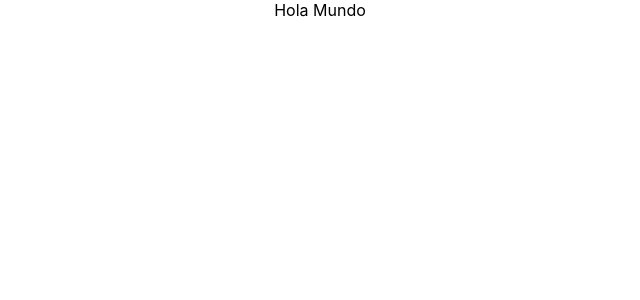
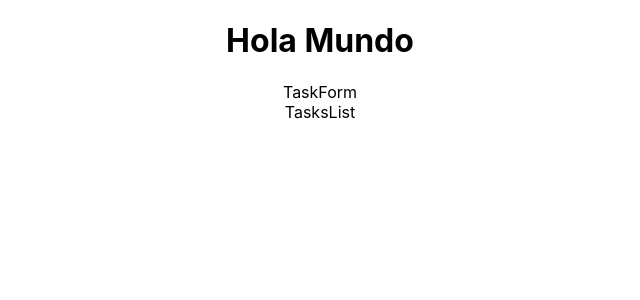
Before and after one commit to YordanSBarrera/react-rtk-crud, a React (Create React App) app: page / in a window 1280 px wide. Shown: the top 300 px of the page, without its empty margins (320-960 px from the left). Built offline with nearby package versions, Linux system fonts and the light colour scheme.

Commit message:
config redux-toolkit

```diff
--- a/package.json
+++ b/package.json
@@ -3,11 +3,13 @@
   "version": "0.1.0",
   "private": true,
   "dependencies": {
+    "@reduxjs/toolkit": "^1.8.3",
     "@testing-library/jest-dom": "^5.16.4",
     "@testing-library/react": "^13.3.0",
     "@testing-library/user-event": "^13.5.0",
     "react": "^18.2.0",
     "react-dom": "^18.2.0",
+    "react-redux": "^8.0.2",
     "react-scripts": "5.0.1",
     "web-vitals": "^2.1.4"
   },
--- a/src/App.js
+++ b/src/App.js
@@ -1,10 +1,15 @@
 import "./App.css";
-
+import { useSelector } from "react-redux/es/exports";
+import TaskForm from "./components/TaskForm";
+import TasksList from "./components/TasksList";
 const App = () => {
-
+ const tasksState=useSelector(state=>state.tasks);
+ console.log(tasksState)
   return (
     <div className="App">
-    Hola Mundo
+    <h1>Hola Mundo</h1>
+    <TaskForm/>
+    <TasksList/>
     </div>
   );
 };
--- /dev/null
+++ b/src/app/store.js
@@ -0,0 +1,8 @@
+import { configureStore } from "@reduxjs/toolkit";
+import taskReducer from "../features/tasks/taskSlice";
+
+export const store = configureStore({
+  reducer: {
+    tasks: taskReducer,
+  },
+});
--- /dev/null
+++ b/src/components/TaskForm.js
@@ -0,0 +1,9 @@
+import React from 'react'
+
+function TaskForm() {
+  return (
+    <div>TaskForm</div>
+  )
+}
+
+export default TaskForm
--- /dev/null
+++ b/src/components/TasksList.js
@@ -0,0 +1,9 @@
+import React from 'react'
+
+function TasksList() {
+  return (
+    <div>TasksList</div>
+  )
+}
+
+export default TasksList
--- /dev/null
+++ b/src/features/tasks/taskSlice.js
@@ -0,0 +1,25 @@
+//import { createSlice } from "@reduxjs/toolkit";
+import { createSlice } from "@reduxjs/toolkit";
+
+const initialState=[
+  {
+    id:"1",
+    title:"tarea 1",
+    description:"tarea 1 Descripcion",
+    completed:false
+  },
+  {
+    id:"2",
+    title:"tarea 2",
+    description:"tarea 2 Descripcion",
+    completed:false
+  },
+]
+
+const taskSlice = createSlice({
+  name: "tasks",
+  initialState,
+  reducers: {},
+});
+
+export default taskSlice.reducer;
--- a/src/index.js
+++ b/src/index.js
@@ -1,13 +1,17 @@
-import React from 'react';
-import ReactDOM from 'react-dom/client';
-import './index.css';
-import App from './App';
-import reportWebVitals from './reportWebVitals';
+import React from "react";
+import ReactDOM from "react-dom/client";
+import "./index.css";
+import App from "./App";
+import reportWebVitals from "./reportWebVitals";
+import { Provider } from "react-redux";
+import {store} from './app/store'
 
-const root = ReactDOM.createRoot(document.getElementById('root'));
+const root = ReactDOM.createRoot(document.getElementById("root"));
 root.render(
   <React.StrictMode>
-    <App />
+    <Provider store={store}>
+      <App />
+    </Provider>
   </React.StrictMode>
 );
 
```
Also changed, not shown: 1 other file (tests, documents, lock files or other folders).
